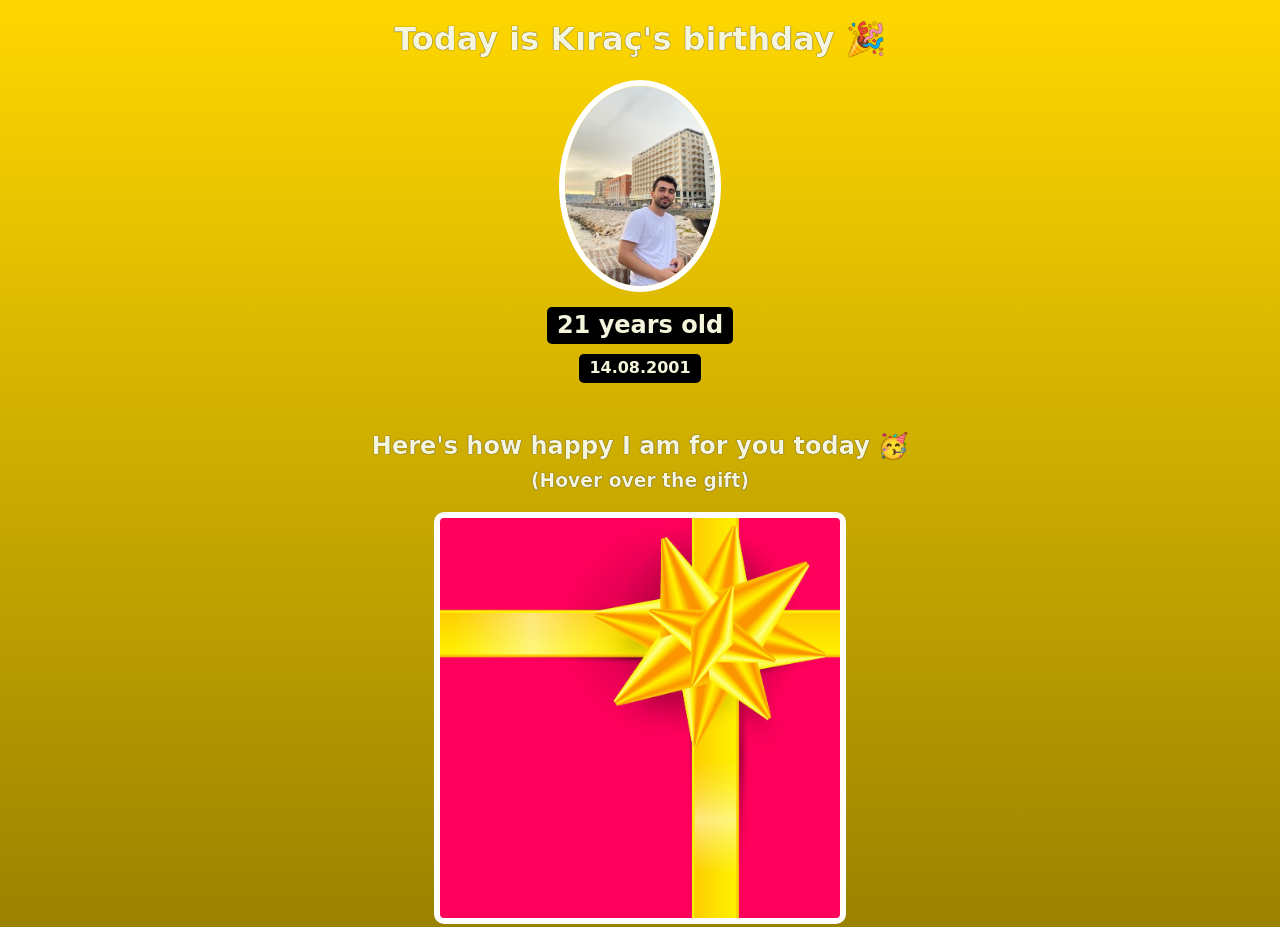
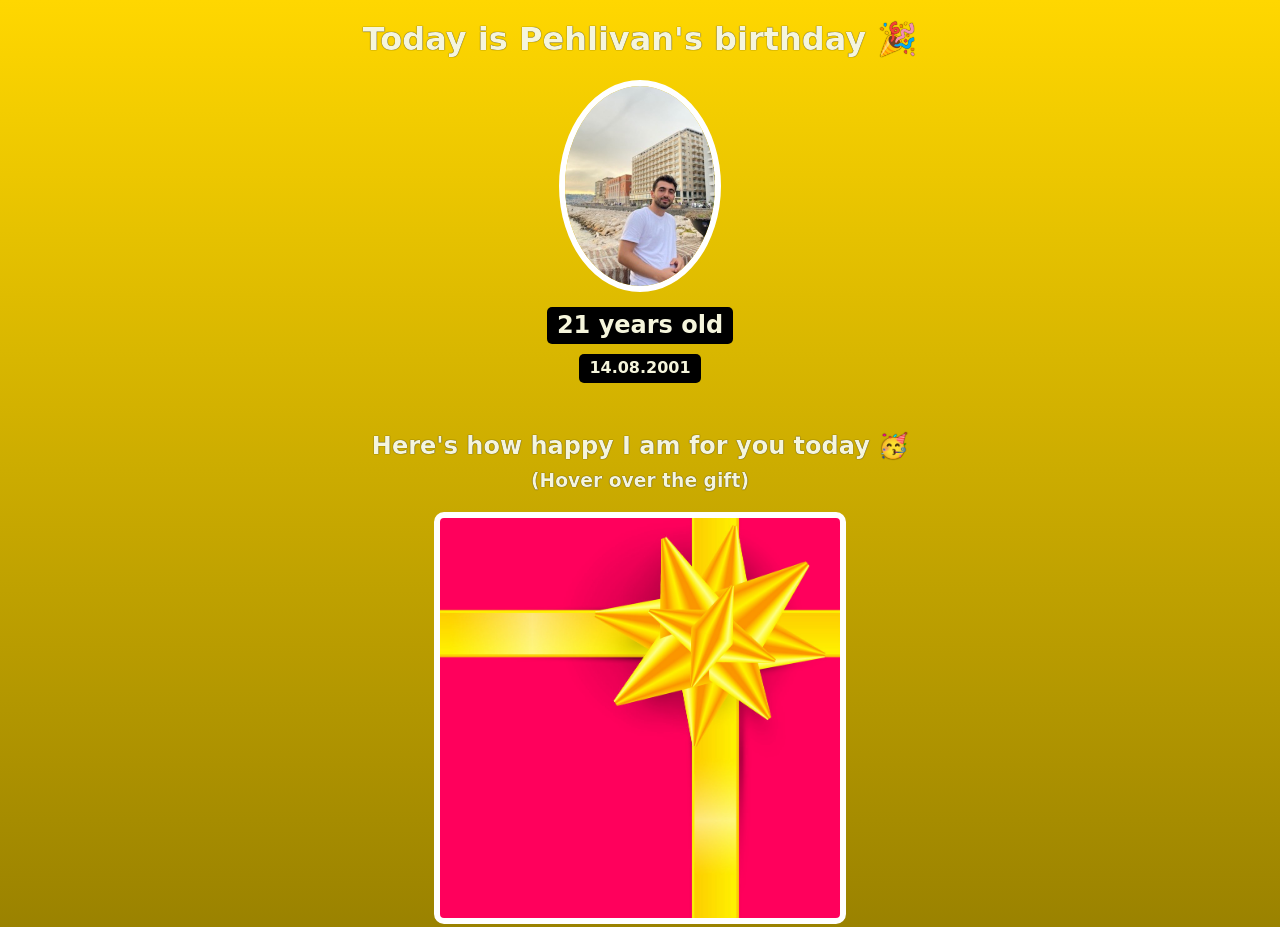
Before and after one commit to K4R8C/kirac-birthday-site, a website built with Vite: page index.html in a window 1280 px wide. Shown: the top 927 px of the page. Built offline with nearby package versions, Linux system fonts and the light colour scheme; a web font is replaced by a local one.

Commit message:
Change the name to Pehlivan

```diff
--- a/index.html
+++ b/index.html
@@ -7,7 +7,7 @@
     </head>
     <body>
         <div id="header">
-            <h1>Today is Kıraç's birthday 🎉</h1>
+            <h1>Today is Pehlivan's birthday 🎉</h1>
             <img id="bff-img" src="images/kirac.jpg">
             <h2 id="bday-age">21 years old</h2>
             <h4 id="bday-date">14.08.2001</h4>
```
